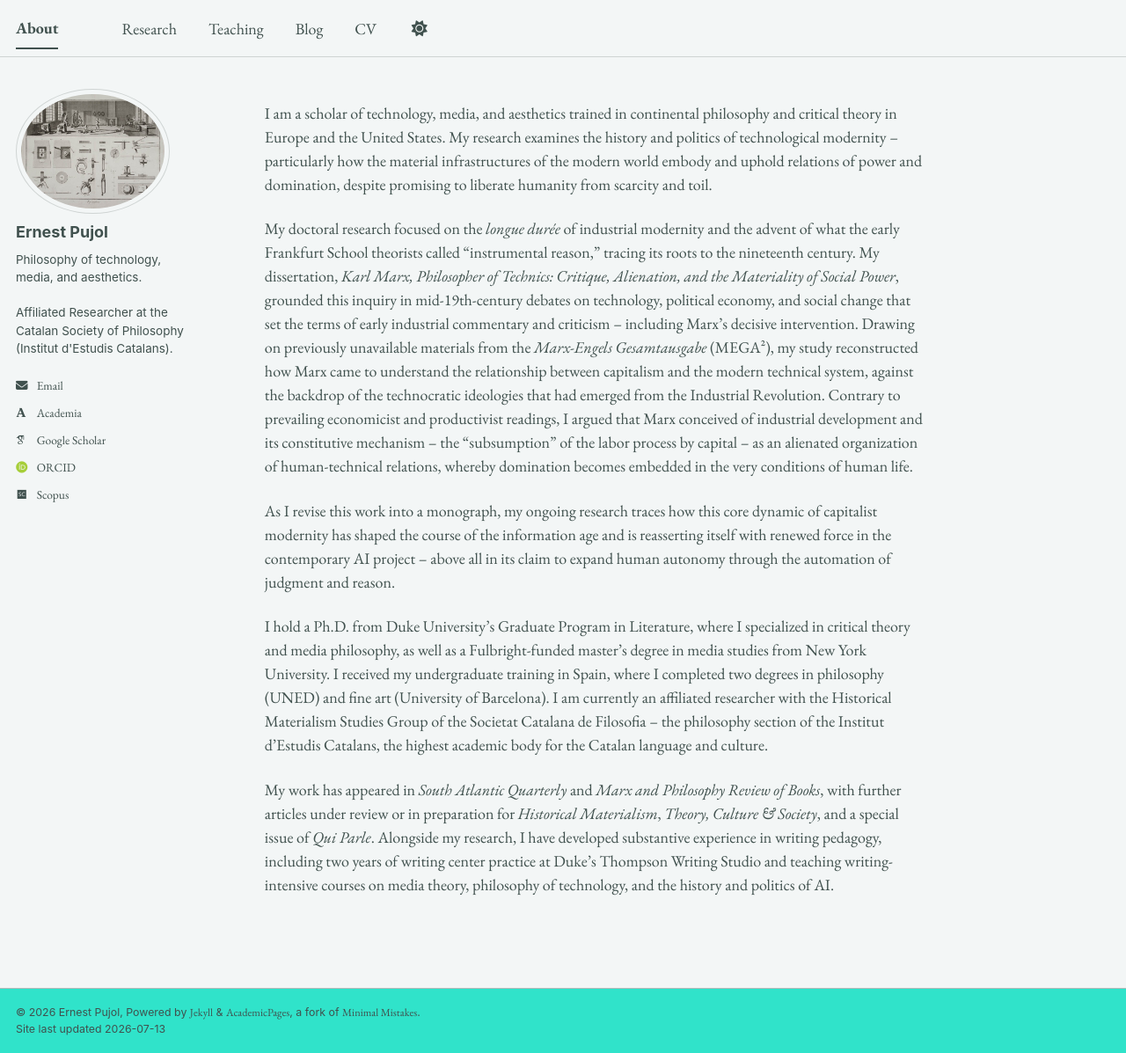
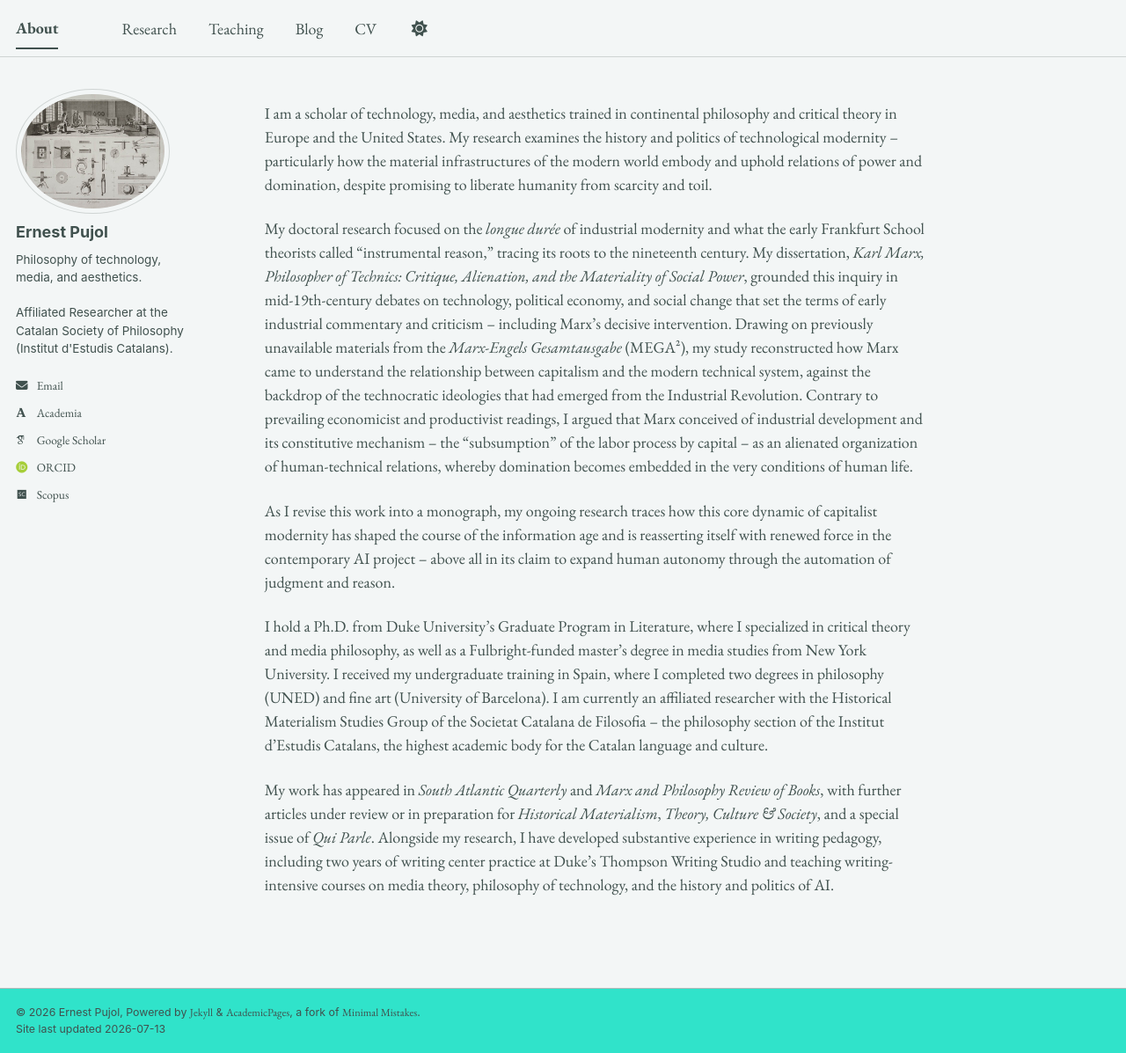
Before and after one commit to epujol90/epujol90.github.io, a Jekyll site: the page built from _pages/about.md, in a window 1280 px wide and 1197 px high. Shown: the whole window at 88% size. Built offline with Jekyll 4.4.1, drawn with Linux system fonts in a browser that asks for light colours; some web fonts are replaced; a script bundle is joined from its source files by our own code; library files that are not in the unit come from our copies.

Commit message:
Update about.md

```diff
--- a/_pages/about.md
+++ b/_pages/about.md
@@ -8,7 +8,7 @@ redirect_from:
 ---
 I am a scholar of technology, media, and aesthetics trained in continental philosophy and critical theory in Europe and the United States. My research examines the history and politics of technological modernity -- particularly how the material infrastructures of the modern world embody and uphold relations of power and domination, despite promising to liberate humanity from scarcity and toil.
 
-My doctoral research focused on the _longue durée_ of industrial modernity and the advent of what the early Frankfurt School theorists called “instrumental reason,” tracing its roots to the nineteenth century. My dissertation, _Karl Marx, Philosopher of Technics: Critique, Alienation, and the Materiality of Social Power_, grounded this inquiry in mid-19th-century debates on technology, political economy, and social change that set the terms of early industrial commentary and criticism -- including Marx's decisive intervention. Drawing on previously unavailable materials from the _Marx-Engels Gesamtausgabe_ (MEGA²), my study reconstructed how Marx came to understand the relationship between capitalism and the modern technical system, against the backdrop of the technocratic ideologies that had emerged from the Industrial Revolution. Contrary to prevailing economicist and productivist readings, I argued that Marx conceived of industrial development and its constitutive mechanism -- the “subsumption” of the labor process by capital -- as an alienated organization of human-technical relations, whereby domination becomes embedded in the very conditions of human life.
+My doctoral research focused on the _longue durée_ of industrial modernity and what the early Frankfurt School theorists called “instrumental reason,” tracing its roots to the nineteenth century. My dissertation, _Karl Marx, Philosopher of Technics: Critique, Alienation, and the Materiality of Social Power_, grounded this inquiry in mid-19th-century debates on technology, political economy, and social change that set the terms of early industrial commentary and criticism -- including Marx's decisive intervention. Drawing on previously unavailable materials from the _Marx-Engels Gesamtausgabe_ (MEGA²), my study reconstructed how Marx came to understand the relationship between capitalism and the modern technical system, against the backdrop of the technocratic ideologies that had emerged from the Industrial Revolution. Contrary to prevailing economicist and productivist readings, I argued that Marx conceived of industrial development and its constitutive mechanism -- the “subsumption” of the labor process by capital -- as an alienated organization of human-technical relations, whereby domination becomes embedded in the very conditions of human life.
 
 As I revise this work into a monograph, my ongoing research traces how this core dynamic of capitalist modernity has shaped the course of the information age and is reasserting itself with renewed force in the contemporary AI project -- above all in its claim to expand human autonomy through the automation of judgment and reason.
 
```
